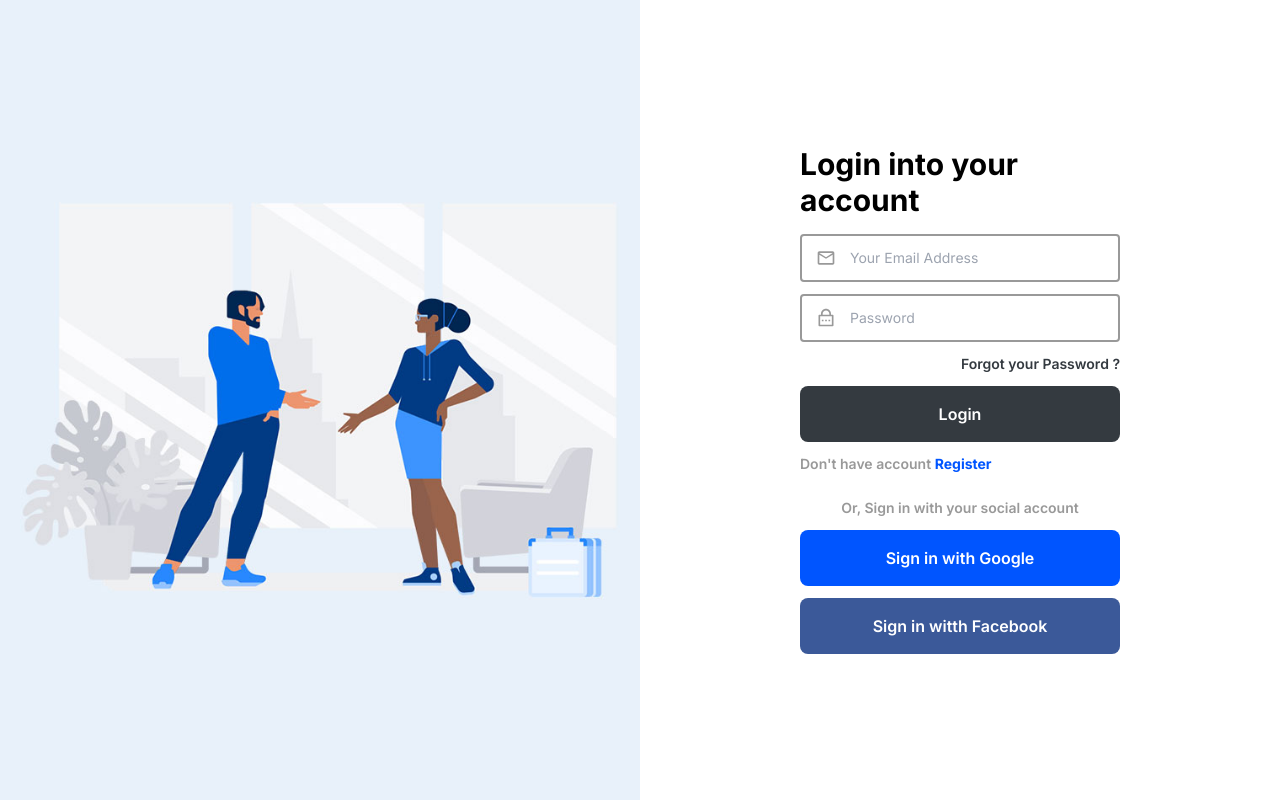
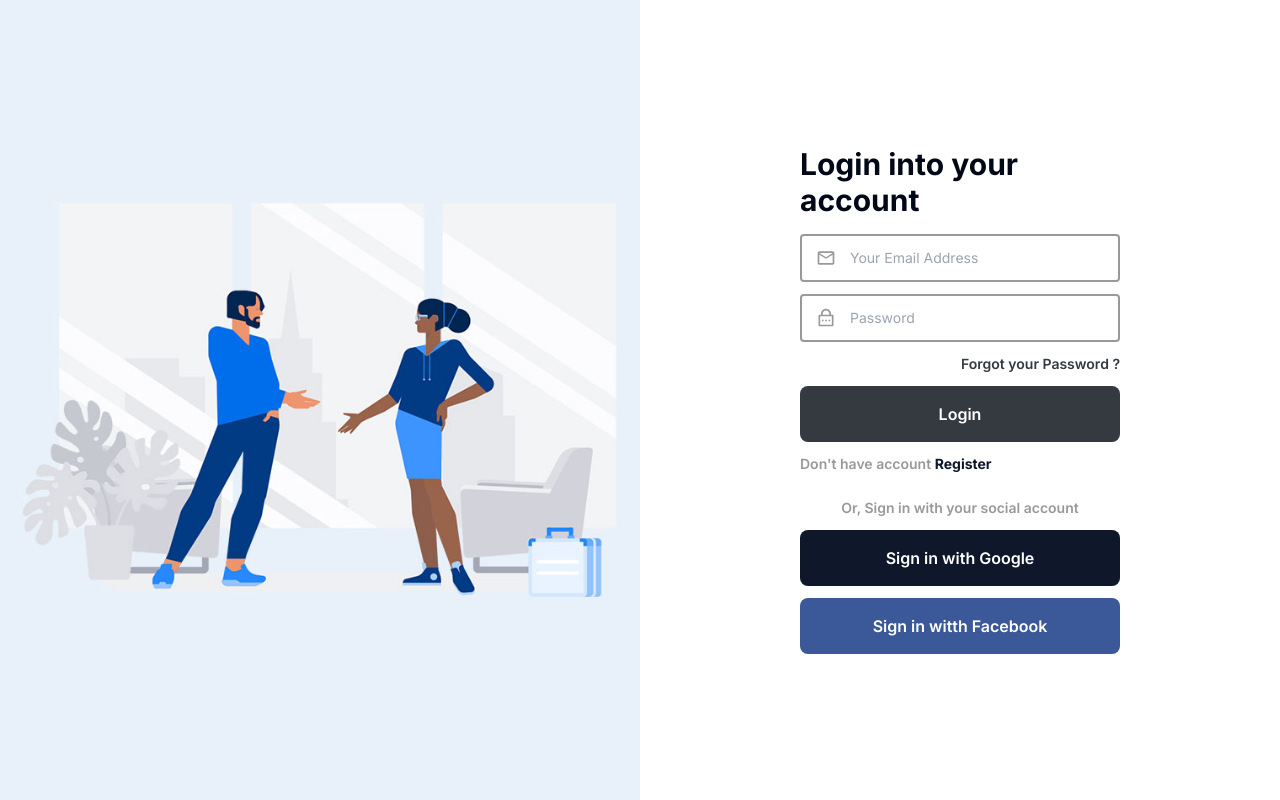
Before and after one commit to RajanBakshi238/sociala-next-js-app, a Next.js app: page /sign-in in a window 1280 px wide. Built offline with nearby package versions, Linux system fonts and the light colour scheme.

Commit message:
shad cn intialized

```diff
--- a/src/app/globals.css
+++ b/src/app/globals.css
@@ -2,32 +2,75 @@
   @tailwind components;
   @tailwind utilities;
 
+  @layer base {
     :root {
-  --foreground-rgb: 0, 0, 0;
-  --background-start-rgb: 214, 219, 220;
-  --background-end-rgb: 255, 255, 255;
+      --background: 0 0% 100%;
+      --foreground: 222.2 84% 4.9%;
+
+      --card: 0 0% 100%;
+      --card-foreground: 222.2 84% 4.9%;
+
+      --popover: 0 0% 100%;
+      --popover-foreground: 222.2 84% 4.9%;
+
+      --primary: 222.2 47.4% 11.2%;
+      --primary-foreground: 210 40% 98%;
+
+      --secondary: 210 40% 96.1%;
+      --secondary-foreground: 222.2 47.4% 11.2%;
+
+      --muted: 210 40% 96.1%;
+      --muted-foreground: 215.4 16.3% 46.9%;
+
+      --accent: 210 40% 96.1%;
+      --accent-foreground: 222.2 47.4% 11.2%;
+
+      --destructive: 0 84.2% 60.2%;
+      --destructive-foreground: 210 40% 98%;
+
+      --border: 214.3 31.8% 91.4%;
+      --input: 214.3 31.8% 91.4%;
+      --ring: 222.2 84% 4.9%;
+
+      --radius: 0.5rem;
     }
 
-@media (prefers-color-scheme: dark) {
-  :root {
-    --foreground-rgb: 255, 255, 255;
-    --background-start-rgb: 0, 0, 0;
-    --background-end-rgb: 0, 0, 0;
+    .dark {
+      --background: 222.2 84% 4.9%;
+      --foreground: 210 40% 98%;
+
+      --card: 222.2 84% 4.9%;
+      --card-foreground: 210 40% 98%;
+
+      --popover: 222.2 84% 4.9%;
+      --popover-foreground: 210 40% 98%;
+
+      --primary: 210 40% 98%;
+      --primary-foreground: 222.2 47.4% 11.2%;
+
+      --secondary: 217.2 32.6% 17.5%;
+      --secondary-foreground: 210 40% 98%;
+
+      --muted: 217.2 32.6% 17.5%;
+      --muted-foreground: 215 20.2% 65.1%;
+
+      --accent: 217.2 32.6% 17.5%;
+      --accent-foreground: 210 40% 98%;
+
+      --destructive: 0 62.8% 30.6%;
+      --destructive-foreground: 210 40% 98%;
+
+      --border: 217.2 32.6% 17.5%;
+      --input: 217.2 32.6% 17.5%;
+      --ring: 212.7 26.8% 83.9%;
     }
   }
 
-/* body {
-  color: rgb(var(--foreground-rgb));
-  background: linear-gradient(
-      to bottom,
-      transparent,
-      rgb(var(--background-end-rgb))
-    )
-    rgb(var(--background-start-rgb));
-} */
-
-@layer utilities {
-  .text-balance {
-    text-wrap: balance;
+  @layer base {
+    * {
+      @apply border-border;
+    }
+    body {
+      @apply bg-background text-foreground;
     }
   }
--- a/src/components/common/Button.tsx
+++ b/src/components/common/Button.tsx
@@ -12,7 +12,7 @@
 
 const Button: React.FC<IButtonProps> = ({ children, className, type = "button", size = ButtonSize.MD }) => {
     return <>
-        <button type={type} className={classNames("relative text-center border-2 w-full border-[#999] font-semibold hover:bg-primary hover:text-[#fff] hover:border-primary", {
+        <button type={type} className={classNames("relative text-center border-2 w-full border-[#999] font-semibold hover:bg-sociala-primary hover:text-[#fff] hover:border-sociala-primary", {
             "": size === ButtonSize.SM,
             "rounded-md p-2": size === ButtonSize.MD,
             "rounded-lg p-4": size === ButtonSize.LG,
--- a/src/components/common/InputField.tsx
+++ b/src/components/common/InputField.tsx
@@ -20,7 +20,7 @@
         {Icon && <Icon className="absolute top-1/2 translate-x-4 -translate-y-1/2 text-[#999] text-xl" />}
         <input
             className={
-                classNames("w-full border-2 p-3 border-solid border-[#999] rounded text-sm focus:border-primary focus:outline-primary", className, {"pl-12": !!Icon})
+                classNames("w-full border-2 p-3 border-solid border-[#999] rounded text-sm focus:border-sociala-primary focus:outline-sociala-primary", className, {"pl-12": !!Icon})
             }
             placeholder={placeholder}
             type={type}
--- /dev/null
+++ b/src/lib/utils.ts
@@ -0,0 +1,6 @@
+import { type ClassValue, clsx } from "clsx"
+import { twMerge } from "tailwind-merge"
+
+export function cn(...inputs: ClassValue[]) {
+  return twMerge(clsx(inputs))
+}
--- a/tailwind.config.ts
+++ b/tailwind.config.ts
@@ -1,24 +1,83 @@
 import type { Config } from "tailwindcss";
 
-const config: Config = {
+const config = {
+  darkMode: ["class"],
   content: [
-    "./src/pages/**/*.{js,ts,jsx,tsx,mdx}",
-    "./src/components/**/*.{js,ts,jsx,tsx,mdx}",
-    "./src/app/**/*.{js,ts,jsx,tsx,mdx}",
+    "./pages/**/*.{ts,tsx}",
+    "./components/**/*.{ts,tsx}",
+    "./app/**/*.{ts,tsx}",
+    "./src/**/*.{ts,tsx}",
   ],
+  prefix: "",
   theme: {
-    colors: {
-      primary: '#0055FF',
-      "light-grey": '#999'
+    container: {
+      center: true,
+      padding: "2rem",
+      screens: {
+        "2xl": "1400px",
+      },
     },
     extend: {
-      backgroundImage: {
-        "gradient-radial": "radial-gradient(var(--tw-gradient-stops))",
-        "gradient-conic":
-          "conic-gradient(from 180deg at 50% 50%, var(--tw-gradient-stops))",
+      colors: {
+        "sociala-primary": "#0055FF",
+        "light-grey": "#999",
+
+        border: "hsl(var(--border))",
+        input: "hsl(var(--input))",
+        ring: "hsl(var(--ring))",
+        background: "hsl(var(--background))",
+        foreground: "hsl(var(--foreground))",
+        primary: {
+          DEFAULT: "hsl(var(--primary))",
+          foreground: "hsl(var(--primary-foreground))",
+        },
+        secondary: {
+          DEFAULT: "hsl(var(--secondary))",
+          foreground: "hsl(var(--secondary-foreground))",
+        },
+        destructive: {
+          DEFAULT: "hsl(var(--destructive))",
+          foreground: "hsl(var(--destructive-foreground))",
+        },
+        muted: {
+          DEFAULT: "hsl(var(--muted))",
+          foreground: "hsl(var(--muted-foreground))",
+        },
+        accent: {
+          DEFAULT: "hsl(var(--accent))",
+          foreground: "hsl(var(--accent-foreground))",
+        },
+        popover: {
+          DEFAULT: "hsl(var(--popover))",
+          foreground: "hsl(var(--popover-foreground))",
+        },
+        card: {
+          DEFAULT: "hsl(var(--card))",
+          foreground: "hsl(var(--card-foreground))",
+        },
+      },
+      borderRadius: {
+        lg: "var(--radius)",
+        md: "calc(var(--radius) - 2px)",
+        sm: "calc(var(--radius) - 4px)",
+      },
+      keyframes: {
+        "accordion-down": {
+          from: { height: "0" },
+          to: { height: "var(--radix-accordion-content-height)" },
+        },
+        "accordion-up": {
+          from: { height: "var(--radix-accordion-content-height)" },
+          to: { height: "0" },
+        },
+      },
+      animation: {
+        "accordion-down": "accordion-down 0.2s ease-out",
+        "accordion-up": "accordion-up 0.2s ease-out",
       },
     },
   },
-  plugins: [],
-};
+  plugins: [require("tailwindcss-animate")],
+} satisfies Config;
+
 export default config;
```
Also changed, not shown: package.json (+6 -1 lines), components.json (added), 1 other file (tests, documents, lock files or other folders). Lines whose indentation alone changed are shown as unchanged.
